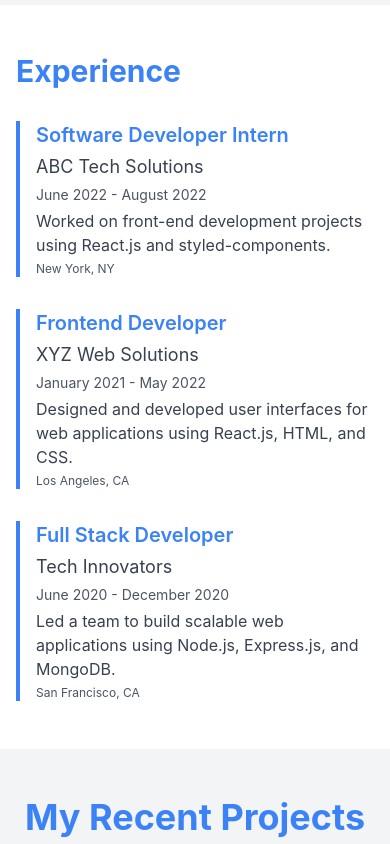
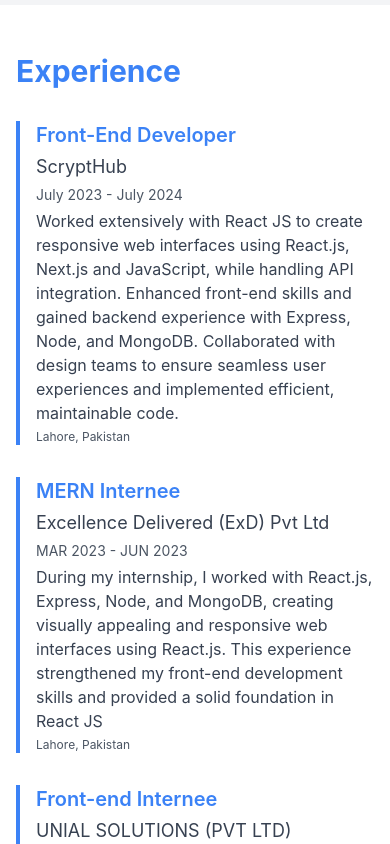
Before and after one commit to kamranalig/kamran_portfolio, a React (Vite) app: page / in a window 390 px wide. Shown: the part 4680-5524 px from the top of the page. Built offline with nearby package versions, Linux system fonts and the light colour scheme.

Commit message:
responsivness added

```diff
--- a/src/components/experience/index.jsx
+++ b/src/components/experience/index.jsx
@@ -4,30 +4,30 @@
   const experiences = [
     {
       id: 1,
-      title: "Software Developer Intern",
-      company: "ABC Tech Solutions",
-      location: "New York, NY",
-      date: "June 2022 - August 2022",
+      title: "Front-End Developer",
+      company: "ScryptHub",
+      location: "Lahore, Pakistan",
+      date: "July 2023 - July 2024",
       description:
-        "Worked on front-end development projects using React.js and styled-components.",
+        "Worked extensively with React JS to create responsive web interfaces using React.js, Next.js and JavaScript, while handling API integration. Enhanced front-end skills and gained backend experience with Express, Node, and MongoDB. Collaborated with design teams to ensure seamless user experiences and implemented efficient, maintainable code.",
     },
     {
       id: 2,
-      title: "Frontend Developer",
-      company: "XYZ Web Solutions",
-      location: "Los Angeles, CA",
-      date: "January 2021 - May 2022",
+      title: "MERN Internee",
+      company: "Excellence Delivered (ExD) Pvt Ltd",
+      location: "Lahore, Pakistan",
+      date: "MAR  2023 - JUN  2023",
       description:
-        "Designed and developed user interfaces for web applications using React.js, HTML, and CSS.",
+        "During my internship, I worked with React.js, Express, Node, and MongoDB, creating visually appealing and responsive web interfaces using React.js. This experience strengthened my front-end development skills and provided a solid foundation in React JS",
     },
     {
       id: 3,
-      title: "Full Stack Developer",
-      company: "Tech Innovators",
-      location: "San Francisco, CA",
-      date: "June 2020 - December 2020",
+      title: "Front-end Internee",
+      company: "UNIAL SOLUTIONS (PVT LTD)",
+      location: "Faisalabad, Pakistan",
+      date: "SEP  2022 - NOV  2022",
       description:
-        "Led a team to build scalable web applications using Node.js, Express.js, and MongoDB.",
+        "During my internship at Unial Solution Pvt Ltd, I focused on React JS, enhancing my skills in building dynamic web applications with components, state management, and hooks. This experience significantly strengthened my front-end development abilities and provided a solid foundation in React JS. ",
     },
   ];
 
--- a/src/components/footer/index.jsx
+++ b/src/components/footer/index.jsx
@@ -10,18 +10,18 @@
             <h2 className="text-2xl font-bold">Kamran Ali</h2>
             <p className="text-gray-400">Full Stack Developer</p>
           </div>
-          <ul className="flex flex-wrap space-y-4 md:space-y-0 md:space-x-8">
+          <ul className="flex flex-wrap justify-center items-center gap-10 ">
             <li className="flex items-center">
               <FaPhoneAlt className="text-blue-500 mr-2" />
-              <span>+123 456 7890</span>
+              <span>+92 309 5543952</span>
             </li>
             <li className="flex items-center">
               <FaEnvelope className="text-blue-500 mr-2" />
-              <span>email@example.com</span>
+              <span>km775.ali@gmail.com</span>
             </li>
             <li className="flex items-center">
               <FaMapMarkerAlt className="text-blue-500 mr-2" />
-              <span>123 Street, City, Country</span>
+              <span>Muslim Town Mor Wahdat Road Lahore</span>
             </li>
           </ul>
         </div>
```
